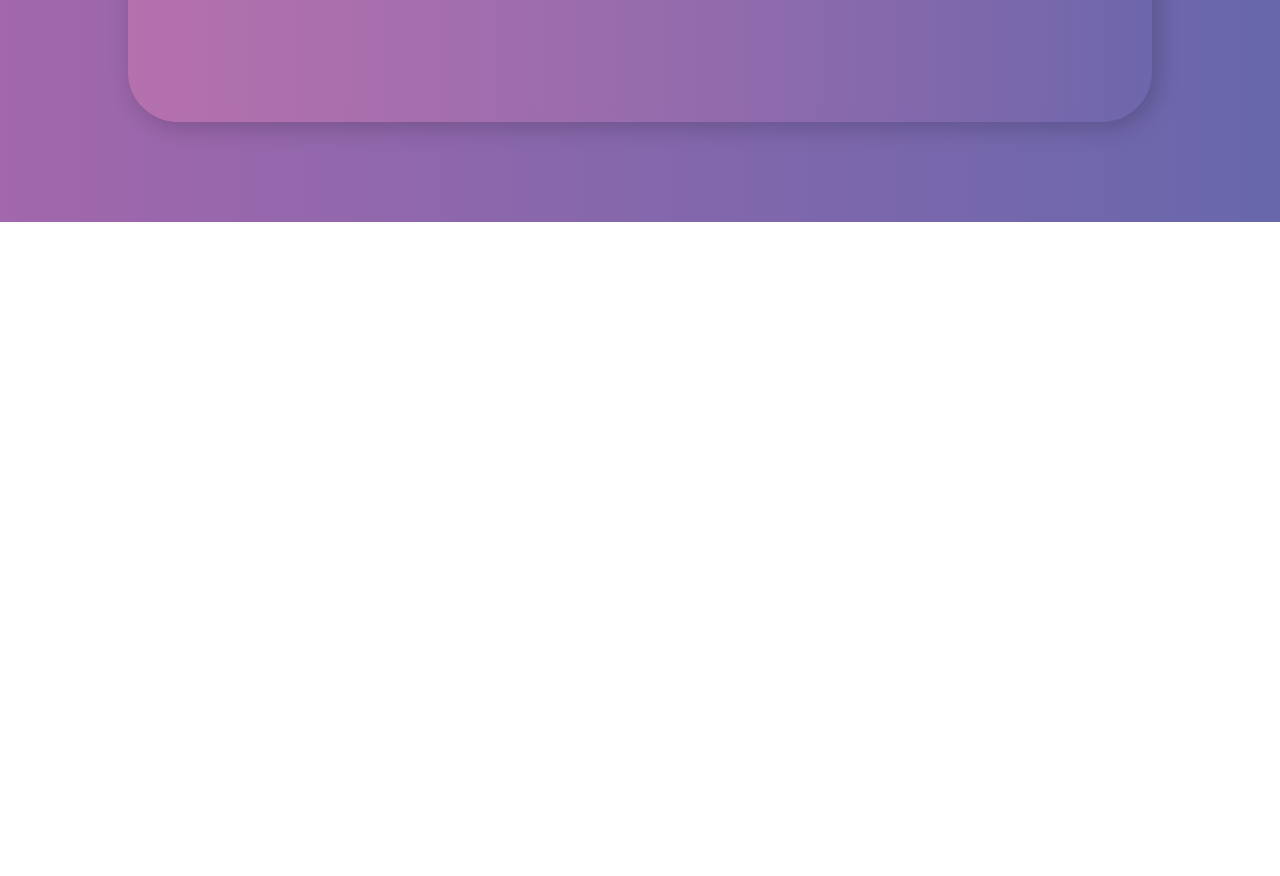
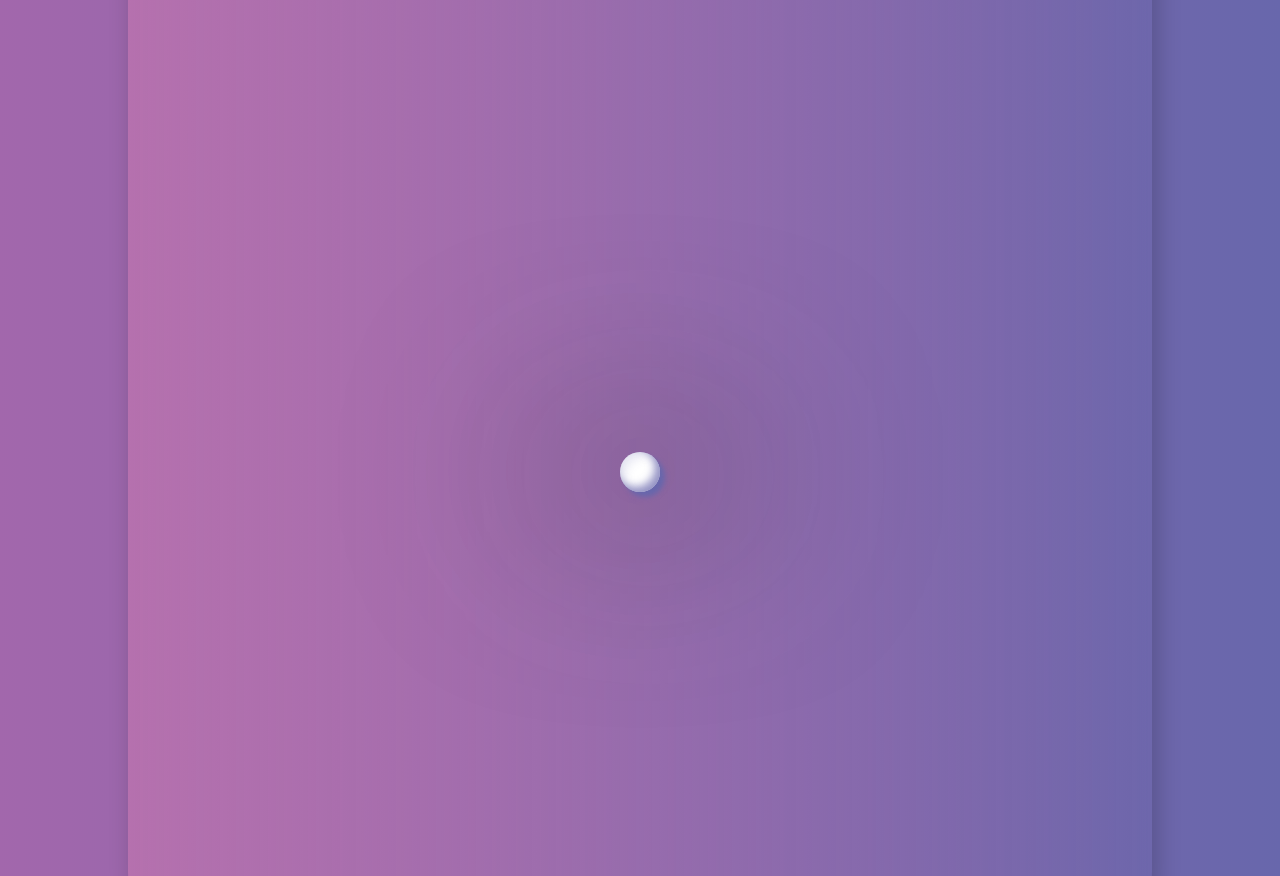
Before and after one commit to 12345120/portfolio-website, a React (Create React App) app: page / in a window 1280 px wide. Shown: the part 1900-2776 px from the top of the page. Before the commit the page ends 2122 px from the top, so only its background shows below. Built offline with nearby package versions, Linux system fonts and the light colour scheme.

Commit message:
minor changes
* Changed page tite to "Heon Yim's Portfolio".
* Put project descriptions in separate location (app_data)
* Added one more project (Spotify Clone).

```diff
--- a/public/index.html
+++ b/public/index.html
@@ -24,7 +24,7 @@
       work correctly both with client-side routing and a non-root public URL.
       Learn how to configure a non-root public URL by running `npm run build`.
     -->
-    <title>React App</title>
+    <title>Heon Yim's Portfolio</title>
   </head>
   <body>
     <noscript>You need to enable JavaScript to run this app.</noscript>
--- /dev/null
+++ b/src/app_data/projectsList.jsx
@@ -0,0 +1,24 @@
+import facebook from "../assets/images/facebook.png";
+import biblehouse from "../assets/images/biblehouse.png";
+import spotify from "../assets/images/spotify.png";
+
+export const projectsList = [
+  {
+    title: `Facebook (Meta) Clone`,
+    img: facebook,
+    url: "https://clone-1-gp5gdc6n6-12345120.vercel.app/",
+    technologies_used: `Next.js, React.js, TailwindCSS, NextAuth (OAuth), FireBase`,
+  },
+  {
+    title: `BibleHouse`,
+    img: biblehouse,
+    url: "https://www.biblehouse.us",
+    technologies_used: `Next.js, React.js, TailwindCSS, Contentful (headless CMS)`,
+  },
+  {
+    title: `Spotify Clone`,
+    img: spotify,
+    url: "https://spotify-clone-1fd71.firebaseapp.com/",
+    technologies_used: `React.js`,
+  },
+];
--- a/src/components/Home.jsx
+++ b/src/components/Home.jsx
@@ -1,8 +1,7 @@
 import "../styles/Home.css";
 import Waterdrop from "./Waterdrop";
 import WaterdropBody from "./WaterdropBody";
-import facebook from "../assets/images/facebook.png";
-import biblehouse from "../assets/images/biblehouse.png";
+import { projectsList } from "../app_data/projectsList.jsx";
 
 function Home() {
   return (
@@ -12,29 +11,17 @@ function Home() {
       </h1>
 
       <div className="Home_content">
-        <Waterdrop>
-          <WaterdropBody
-            title={`Facebook (Meta) Clone`}
-            img={facebook}
-            url={"https://clone-1-gp5gdc6n6-12345120.vercel.app/"}
-          >
-            {`Next.js, React, TailwindCSS, NextAuth (OAuth), FireBase`}
-          </WaterdropBody>
-        </Waterdrop>
-        <Waterdrop>
-          <WaterdropBody
-            title={`BibleHouse`}
-            img={biblehouse}
-            url={"https://www.biblehouse.us"}
-          >
-            {`Next.js, React, TailwindCSS, Contentful (headless CMS)`}
-          </WaterdropBody>
-        </Waterdrop>
-        {/* <Waterdrop>
-          <WaterdropBody title={`Amazon Clone`}>
-            {`React, FireBase`}
-          </WaterdropBody>
-        </Waterdrop> */}
+        {projectsList.map((project) => (
+          <Waterdrop>
+            <WaterdropBody
+              title={project.title}
+              img={project.img}
+              url={project.url}>
+              {project.technologies_used}
+            </WaterdropBody>
+          </Waterdrop>
+        ))}
+
       </div>
     </div>
   );
```
Also changed, not shown: src/assets/images/spotify.png (added), z_NOTES_1.txt.
